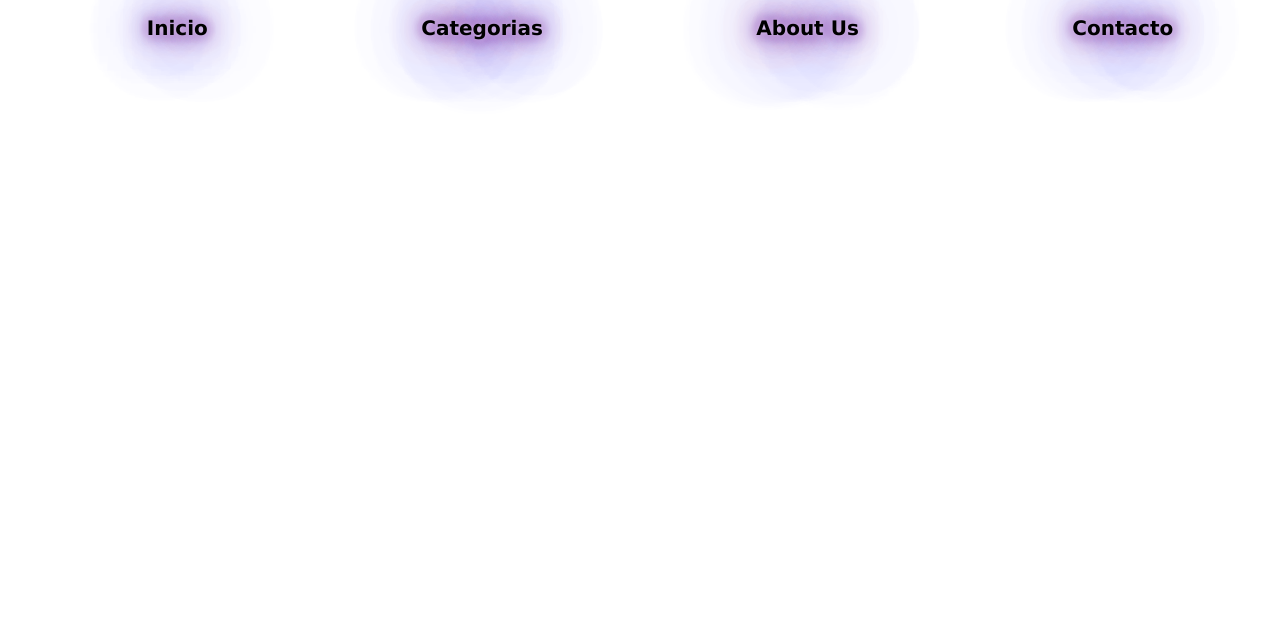
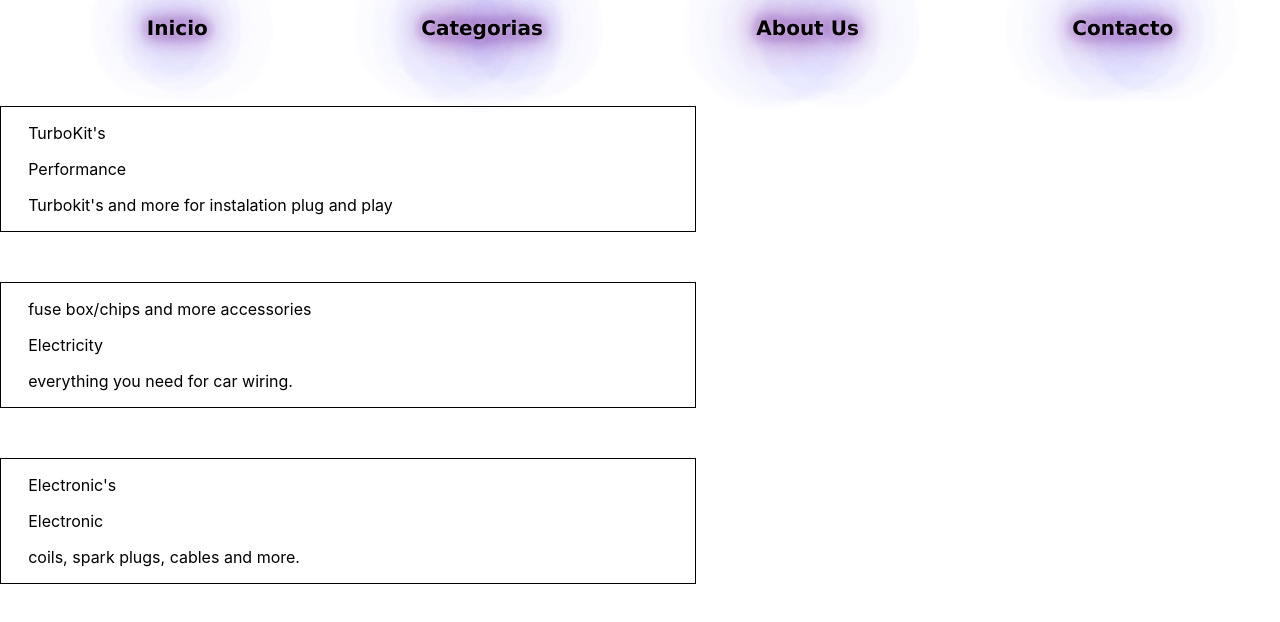
Before and after one commit to tomimk2/LabEngineshop, a React (Create React App) app: page / in a window 1280 px wide. Shown: the top 622 px of the page. Built offline with nearby package versions, Linux system fonts and the light colour scheme.

Commit message:
actualizacion y cards

```diff
--- a/public/index.html
+++ b/public/index.html
@@ -24,7 +24,7 @@
       work correctly both with client-side routing and a non-root public URL.
       Learn how to configure a non-root public URL by running `npm run build`.
     -->
-    <title>React App</title>
+    <title>LabEngineshop</title>
   </head>
   <body>
     <noscript>You need to enable JavaScript to run this app.</noscript>
--- a/src/App.js
+++ b/src/App.js
@@ -1,11 +1,15 @@
 
 import './App.css';
-import Navbar from './components/navbar';
+import CardContainer from './components/cardcontainer/CardContainer';
+import Navbar from './components/navbar/navbar';
 
 function App() {
   return (
     <div>
       <Navbar />
+      <CardContainer />
+      <div>
+      </div>
 
     </div>
   );
--- /dev/null
+++ b/src/components/UserCard/index.jsx
@@ -0,0 +1,17 @@
+import "./styles.css";
+
+function UserCard ({
+name,
+category,
+description,
+})
+{
+return ( <div className="card">
+       <p>{name}</p>
+       <p>{category}</p>
+       <p>{description}</p>
+</div>
+);
+}
+
+export default UserCard;
--- /dev/null
+++ b/src/components/UserCard/styles.css
@@ -0,0 +1,8 @@
+.card {
+    border:black solid 1.5px;
+    max-width: 900px;
+    margin: 50px auto 0;
+    float: left;
+  padding: 0 1.7rem;
+  width: 50%;
+};
--- /dev/null
+++ b/src/components/cardcontainer/CardContainer.js
@@ -0,0 +1,28 @@
+import UserCard from "../UserCard";
+
+function CardContainer () {
+
+return (
+    <>
+    <UserCard
+    name="TurboKit's"
+    category="Performance"
+    description="Turbokit's and more for instalation plug and play">
+    </UserCard>
+    <UserCard
+    name="fuse box/chips and more accessories "
+    category="Electricity"
+    description="everything you need for car wiring.">
+    </UserCard>
+    <UserCard
+    name="Electronic's"
+    category="Electronic"
+    description="coils, spark plugs, cables and more.">
+    </UserCard>
+
+
+    </>
+);
+}
+
+export default CardContainer;
```
Also changed, not shown: src/components/navbar/navbar.css (renamed from src/components/navbar.css), src/components/navbar/navbar.js (renamed from src/components/navbar.js).
